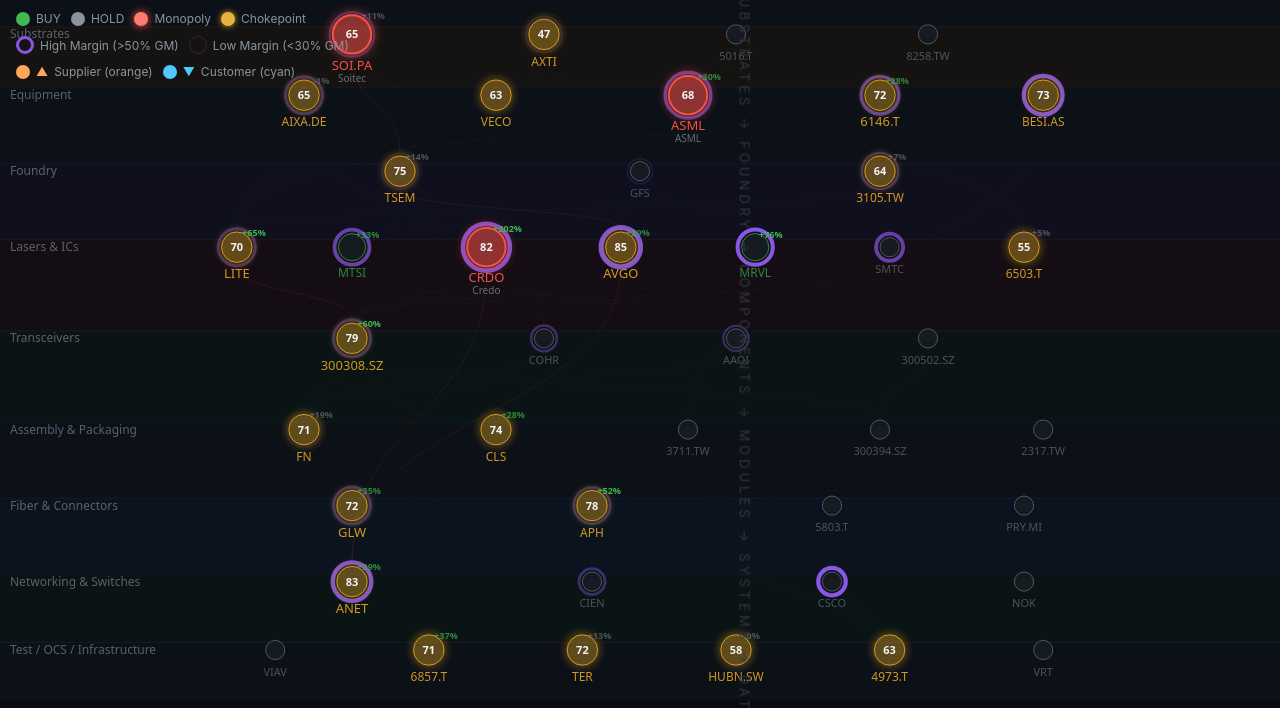
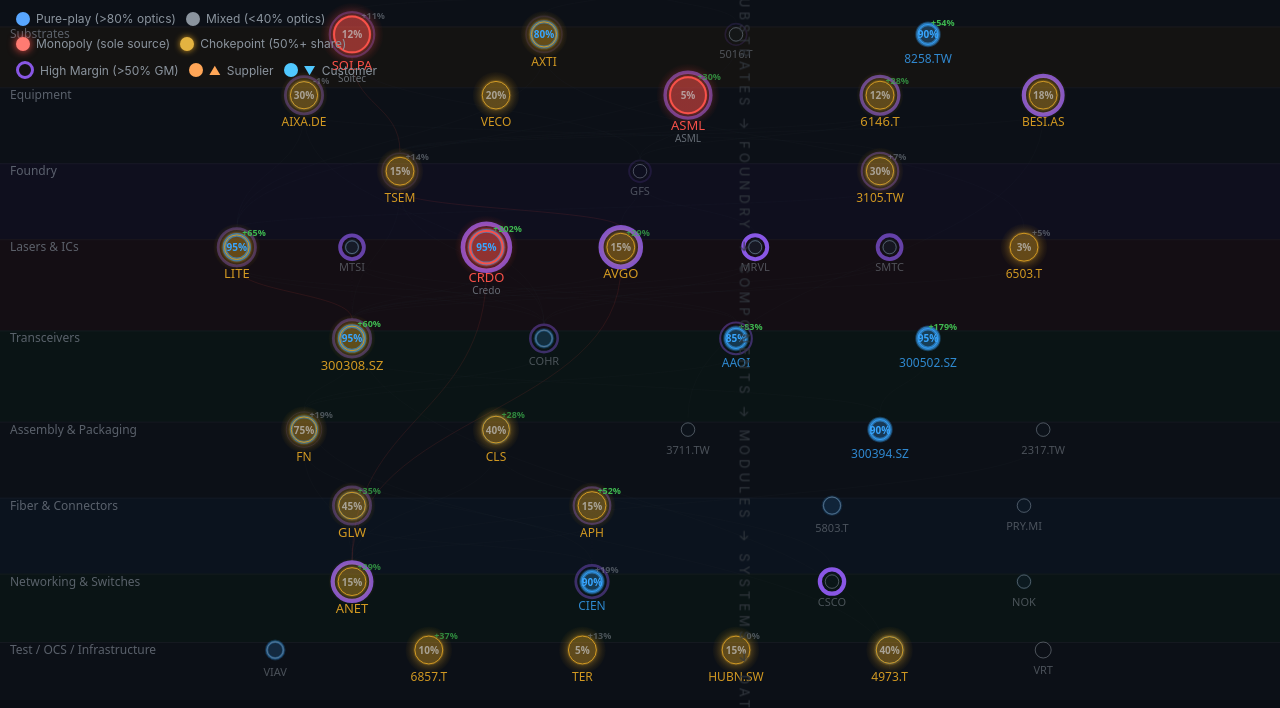
Before and after one commit to timlihk/Investing, a plain HTML site: page ai-photonics/chokepoint-map.html in a window 1280 px wide. Shown: the part 92-800 px from the top of the page. Drawn offline with Linux system fonts and the light colour scheme.

Commit message:
major: optics purity % replaces verdict scores. Pure-play vs conglomerate instantly visible.

```diff
--- a/ai-photonics/chokepoint-map.html
+++ b/ai-photonics/chokepoint-map.html
@@ -43,14 +43,13 @@ canvas{display:block}
   <h1>AI Photonics Chokepoint Map</h1>
   <p><b style="color:#ff7b72">Red</b> = monopoly (sole source). <b style="color:#e3b341">Gold</b> = chokepoint. <b style="color:#bc8cff">Purple ring</b> = gross margin (thicker = higher). Hover to trace supply chains.</p>
   <div class="legend">
-    <div class="legend-item"><div class="legend-dot" style="background:#3fb950"></div>BUY</div>
-    <div class="legend-item"><div class="legend-dot" style="background:#8b949e"></div>HOLD</div>
-    <div class="legend-item"><div class="legend-dot" style="background:#ff7b72;box-shadow:0 0 8px #f85149"></div>Monopoly</div>
-    <div class="legend-item"><div class="legend-dot" style="background:#e3b341;box-shadow:0 0 6px #d29922"></div>Chokepoint</div>
+    <div class="legend-item"><div class="legend-dot" style="background:#58a6ff"></div>Pure-play (&gt;80% optics)</div>
+    <div class="legend-item"><div class="legend-dot" style="background:#8b949e"></div>Mixed (&lt;40% optics)</div>
+    <div class="legend-item"><div class="legend-dot" style="background:#ff7b72;box-shadow:0 0 8px #f85149"></div>Monopoly (sole source)</div>
+    <div class="legend-item"><div class="legend-dot" style="background:#e3b341;box-shadow:0 0 6px #d29922"></div>Chokepoint (50%+ share)</div>
     <div class="legend-item"><div class="legend-ring" style="border-color:#8957e5"></div>High Margin (&gt;50% GM)</div>
-    <div class="legend-item"><div class="legend-ring" style="border-color:#8957e540;border-width:1px"></div>Low Margin (&lt;30% GM)</div>
-    <div class="legend-item"><div class="legend-dot" style="background:#ffa657"></div><span style="color:#ffa657">&#9650;</span> Supplier (orange)</div>
-    <div class="legend-item"><div class="legend-dot" style="background:#50c8ff"></div><span style="color:#50c8ff">&#9660;</span> Customer (cyan)</div>
+    <div class="legend-item"><div class="legend-dot" style="background:#ffa657"></div><span style="color:#ffa657">&#9650;</span> Supplier</div>
+    <div class="legend-item"><div class="legend-dot" style="background:#50c8ff"></div><span style="color:#50c8ff">&#9660;</span> Customer</div>
   </div>
 </div>
 <div id="mode-toggle">
@@ -81,105 +80,107 @@ const LAYERS=[
   {y:.95,label:"Test / OCS / Infrastructure", bg:'rgba(139,148,158,.04)'}
 ];
 
-// addNode now includes: revGrowth (%), grossMargin (%), opMargin (%), revFwd (forward rev estimate)
+// addN params: name, ticker, layer, xFrac, chokepoint, monopoly,
+//   revGrowth(%), grossMargin(%), opMargin(%), revFwd,
+//   opticsPct (optics as % of total revenue — 100 = pure play),
+//   thesis, share, market
 function init(){
-  // revGrowth, grossMargin, opMargin — from latest earnings/IR. null = not available or not meaningful
-  //                                                                          chk  mono  growth  gm    om    revFwd
-  addN("5N Plus","VNP.TO",0,.5,61,"HOLD",false,false,                         35,  24,  null, "$520M FY26E",
-    "Refines In/Ga/Ge for all compound semi","$391M rev (+35%)","Canada");
+  //                                                              chk  mono  grw   gm   om   revFwd              opt%
+  addN("5N Plus","VNP.TO",0,.5,false,false,                       35,  24,  null,"$520M FY26E",                  30,
+    "Refines In/Ga/Ge for all compound semi. Rest is solar/other.","$391M rev (+35%)","Canada");
 
-  addN("Soitec","SOI.PA",1,.2,65,"HOLD",true,true,                            11,  32,  null, "EUR1B+ med-term",
-    "ONLY volume photonics-SOI supplier for Tower/GF/TSMC. No alternative exists.","70% SOI | SOLE SOURCE","France");
-  addN("AXT","AXTI",1,.4,47,"AVOID",true,false,                               null,24,  -15, "",
-    "60-70% InP substrates but JX/Sumitomo compete. Beijing mfg risk.","60-70% InP","US/China");
-  addN("JX Metals","5016.T",1,.6,66,"HOLD",false,false,                       null,null,null, "",
-    "Newly IPO'd Japanese InP. Non-China alternative to AXT.","40yr InP exp","Japan");
-  addN("IntelliEPI","8258.TW",1,.8,62,"HOLD",false,false,                     54,  null,null, "",
-    "Taiwan InP epiwafer + EZconn CPO. Fastest-growing TW semi #3.","53.8% growth","Taiwan");
+  addN("Soitec","SOI.PA",1,.2,true,true,                          11,  32,  null,"EUR1B+ med-term",              12,
+    "ONLY volume photonics-SOI supplier for Tower/GF/TSMC. Photonics-SOI ~EUR100M of EUR891M. Growing fast.","70% SOI | SOLE SOURCE","France");
+  addN("AXT","AXTI",1,.4,true,false,                              null,24,  -15, "",                             80,
+    "60-70% InP substrates. Mostly optical end-markets. Beijing mfg risk.","60-70% InP","US/China");
+  addN("JX Metals","5016.T",1,.6,false,false,                     15,  23,  7,  "JPY820B FY25E",                8,
+    "IPO'd Mar 2025. Rev JPY775B TTM, 23% GM. Raised FY25 guidance on AI demand. InP small but strategic.","40yr InP exp","Japan");
+  addN("IntelliEPI","8258.TW",1,.8,false,false,                   54,  null,null,"",                             90,
+    "Taiwan InP epiwafer. Primarily optical comms end-markets.","53.8% growth","Taiwan");
 
-  addN("Aixtron","AIXA.DE",2,.15,65,"HOLD",true,false,                        -1,  43,  15, "EUR520M FY26",
-    "70-90% MOCVD but Veeco is duopoly partner.","70-90% MOCVD (duopoly)","Germany");
-  addN("Veeco","VECO",2,.35,63,"HOLD",true,false,                             null,null,null, "",
-    "MOCVD duopoly #2. Lumina+ for photonics. Axcelis merger.","MOCVD #2","US");
-  addN("ASML","ASML",2,.55,68,"HOLD",true,true,                               30,  51,  35, "EUR30B+ FY26E",
-    "Only lithography supplier on earth. No alternative at any price.","100% litho | SOLE SOURCE","Netherlands");
-  addN("Disco","6146.T",2,.75,72,"HOLD",true,false,                           28,  50,  39, "JPY420B+ FY25",
-    "75% dicing but competitors exist.","75% dicing","Japan");
-  addN("Besi","BESI.AS",2,.92,73,"HOLD",true,false,                           null,64,  null,"EUR750-850M FY26E",
-    "42% die-attach + hybrid bonding pioneer. Orders +105% Q4.","42% die-attach","Netherlands");
+  addN("Aixtron","AIXA.DE",2,.15,true,false,                      -1,  43,  15, "EUR520M FY26",                 30,
+    "70-90% MOCVD. Optoelectronics ~30% of revenue, rest is power/SiC.","70-90% MOCVD (duopoly)","Germany");
+  addN("Veeco","VECO",2,.35,true,false,                            null,null,null,"",                            20,
+    "MOCVD duopoly #2. Photonics MOCVD is one of several segments.","MOCVD #2","US");
+  addN("ASML","ASML",2,.55,true,true,                              30,  51,  35, "EUR30B+ FY26E",               5,
+    "Only lithography supplier. SiPh uses DUV but is tiny fraction of total.","100% litho | SOLE SOURCE","Netherlands");
+  addN("Disco","6146.T",2,.75,true,false,                          28,  50,  39, "JPY420B+ FY25",               12,
+    "75% dicing. SiPh is small fraction of all chip dicing volumes.","75% dicing","Japan");
+  addN("Besi","BESI.AS",2,.92,true,false,                          null,64,  null,"EUR750-850M FY26E",          18,
+    "42% die-attach. Photonics bonding growing but still minority.","42% die-attach","Netherlands");
 
-  addN("Tower Semi","TSEM",3,.25,75,"BUY",true,false,                         14,  23,  12, "$2.0B FY26E",
-    "85% SiPh foundry. 5x expansion. Margins expanding 23%→40%.","85% SiPh (eroding)","Israel/US");
-  addN("GlobalFoundries","GFS",3,.5,62,"HOLD",false,false,                    0,   27,  null,"$6.8B FY26E",
-    "#2 SiPh. AMF acquired. China-free.","#2 SiPh","US");
-  addN("WIN Semi","3105.TW",3,.75,64,"HOLD",true,false,                       7,   32,  null,"",
-    "50%+ GaAs foundry for VCSELs.","50%+ GaAs","Taiwan");
+  addN("Tower Semi","TSEM",3,.25,true,false,                       14,  23,  12, "$2.0B FY26E",                 15,
+    "85% SiPh foundry. SiPh $228M of $1.57B (15%). 5x expansion → 35%+ by 2028.","85% SiPh (eroding)","Israel/US");
+  addN("GlobalFoundries","GFS",3,.5,false,false,                   0,   27,  null,"$6.8B FY26E",                3,
+    "#2 SiPh. $200M SiPh of ~$6.5B total. Growing to $1B by decade-end.","#2 SiPh","US");
+  addN("WIN Semi","3105.TW",3,.75,true,false,                      7,   32,  null,"",                           30,
+    "50%+ GaAs foundry. ~30% is optical/VCSEL, rest is RF/mobile.","50%+ GaAs","Taiwan");
 
-  addN("Lumentum","LITE",4,.08,70,"HOLD",true,false,                          65,  43,  31, "$3.2B+ FY26E",
-    "50-60% high-end EML. NVIDIA $2B. $2B/qtr target.","50-60% EML","US");
-  addN("MACOM","MTSI",4,.2,76,"BUY",false,false,                              33,  57,  25, "$1.35B FY26E",
-    "Analog IC in every transceiver. Raised growth to 35-40%.","57% GM, DC+48%","US");
-  addN("Credo","CRDO",4,.34,82,"BUY",true,true,                               202, 69,  45, "$960M FY26E",
-    "88% AEC. Invented category. 68.5% GM. Pulled back 53%.","88% AEC | SOLE SOURCE","US");
-  addN("Broadcom","AVGO",4,.48,85,"BUY",true,false,                           29,  76,  45, "$80B FY26E",
-    "~90% switch ASIC. Taurus DSP. 68% EBITDA. $162B backlog.","~90% switch ASIC (eroding)","US");
-  addN("Marvell","MRVL",4,.62,79,"BUY",false,false,                           76,  60,  36, "$9B FY27E",
-    "Celestial AI + Ara DSP + 50+ custom programs.","$3.25B Celestial","US");
-  addN("Semtech","SMTC",4,.76,70,"HOLD",false,false,                          16,  58,  19, "$1.3B FY27E",
-    "LPO disruptor. FiberEdge TIA. DC +50%.","LPO architecture","US");
-  addN("Mitsubishi","6503.T",4,.9,55,"HOLD",true,false,                       5,   null,null,"",
-    "50% total EML volume. Conglomerate.","50% EML","Japan");
+  addN("Lumentum","LITE",4,.08,true,false,                         65,  43,  31, "$3.2B+ FY26E",                95,
+    "50-60% high-end EML. NVIDIA $2B. Nearly pure-play optical.","50-60% EML","US");
+  addN("MACOM","MTSI",4,.2,false,false,                            33,  57,  25, "$1.35B FY26E",                30,
+    "Data center ~30% of rev. Rest is defense + telecom.","57% GM, DC+48%","US");
+  addN("Credo","CRDO",4,.34,true,true,                             202, 69,  45, "$960M FY26E",                 95,
+    "88% AEC. Nearly all revenue from DC connectivity.","88% AEC | SOLE SOURCE","US");
+  addN("Broadcom","AVGO",4,.48,true,false,                         29,  76,  45, "$80B FY26E",                  15,
+    "Optical DSP + SiPh is ~15% of semi rev. Rest is XPU, software, etc.","~90% switch ASIC (eroding)","US");
+  addN("Marvell","MRVL",4,.62,false,false,                         76,  60,  36, "$9B FY27E",                   25,
+    "Optical DSP ~25% of DC rev. Rest is custom silicon, storage, networking.","$3.25B Celestial","US");
+  addN("Semtech","SMTC",4,.76,false,false,                         16,  58,  19, "$1.3B FY27E",                 20,
+    "Signal integrity (optical TIA/CDR) ~20%. Rest is LoRa IoT.","LPO architecture","US");
+  addN("Mitsubishi","6503.T",4,.9,true,false,                      5,   null,null,"",                           3,
+    "50% total EML volume but EML is tiny part of JPY5.5T conglomerate.","50% EML","Japan");
 
-  addN("Innolight","300308.SZ",5,.2,79,"BUY",true,false,                      60,  43,  28, "CNY55-60B FY26E",
-    "World #1 transceiver. 50%+ NVIDIA. 43% GM.","50%+ NVIDIA","China");
-  addN("Coherent","COHR",5,.4,65,"HOLD",false,false,                          17,  39,  5,  "$7B+ FY26E",
-    "3 architectures. NVIDIA $2B. Thermadite.","$6.3B TTM","US");
-  addN("AAOI","AAOI",5,.6,59,"HOLD",false,false,                              83,  31,  -12,"$1B+ CY26E",
-    "US mfg. Zero debt. $200M+ 1.6T order. 3.5x DC rev.","US manufacturing","US");
-  addN("Eoptolink","300502.SZ",5,.8,68,"HOLD",false,false,                    179, null,null,"",
-    "China #2. +179% growth.","$50B cap","China");
+  addN("Innolight","300308.SZ",5,.2,true,false,                    60,  43,  28, "CNY55-60B FY26E",             95,
+    "Pure-play optical transceivers. Nearly all revenue from DC optics.","50%+ NVIDIA","China");
+  addN("Coherent","COHR",5,.4,false,false,                         17,  39,  5,  "$7B+ FY26E",                  58,
+    "Networking ~58% of rev. Rest is lasers + materials.","$6.3B TTM","US");
+  addN("AAOI","AAOI",5,.6,false,false,                             83,  31,  -12,"$1B+ CY26E",                 85,
+    "Primarily optical transceivers + CATV optical products.","US manufacturing","US");
+  addN("Eoptolink","300502.SZ",5,.8,false,false,                   179, null,null,"",                           95,
+    "Pure-play optical transceiver maker.","$50B cap","China");
 
-  addN("Fabrinet","FN",6,.15,71,"HOLD",true,false,                            19,  12,  11, "$5B+ FY27E",
-    "NVIDIA sole-source 1.6T. $961M cash, zero debt.","NVIDIA sole-src","Thailand");
-  addN("Celestica","CLS",6,.35,74,"HOLD",true,false,                          28,  null,null,"$17B FY26E",
-    "55% custom switch mfg. $17B FY26. 0.7x sales.","55% custom sw","Canada");
-  addN("ASE","3711.TW",6,.55,70,"HOLD",false,false,                           null,null,null,"$21B+ FY26E",
-    "#1 OSAT. SiPh packaging. Lightmatter CPO.","#1 OSAT","Taiwan");
-  addN("TFC Optical","300394.SZ",6,.75,64,"HOLD",false,false,                 null,null,null,"",
-    "Chinese Fabrinet. OSA packaging bridge.","$35B cap","China");
-  addN("Foxconn","2317.TW",6,.92,62,"HOLD",false,false,                       22,  null,null,"NT$9T+ FY26E",
-    "World's largest AI server maker. $248B.","$248B rev","Taiwan");
+  addN("Fabrinet","FN",6,.15,true,false,                           19,  12,  11, "$5B+ FY27E",                  75,
+    "~75% of revenue from optical assembly. Rest is automotive/industrial.","NVIDIA sole-src","Thailand");
+  addN("Celestica","CLS",6,.35,true,false,                         28,  null,null,"$17B FY26E",                 40,
+    "CCS ~75% of rev but includes compute + networking, not just optical.","55% custom sw","Canada");
+  addN("ASE","3711.TW",6,.55,false,false,                          null,null,null,"$21B+ FY26E",                5,
+    "SiPh packaging is new. $300-400M of $20B+ total.","#1 OSAT","Taiwan");
+  addN("TFC Optical","300394.SZ",6,.75,false,false,                 null,null,null,"",                           90,
+    "Primarily optical sub-assembly and packaging.","$35B cap","China");
+  addN("Foxconn","2317.TW",6,.92,false,false,                      22,  null,null,"NT$9T+ FY26E",              5,
+    "Optical is tiny part of $248B server/electronics empire.","$248B rev","Taiwan");
 
-  addN("Corning","GLW",7,.2,72,"HOLD",true,false,                             35,  42,  20, "$8B optical FY26E",
-    "Fiber backbone. $6.3B optical. Meta $6B deal.",">50% NA fiber","US");
-  addN("Amphenol","APH",7,.45,78,"BUY",true,false,                            52,  33,  28, "$28-30B FY26E",
-    "33% AI DC connector share. $23.1B +52%.","33% AI DC conn","US");
-  addN("Fujikura","5803.T",7,.7,68,"HOLD",false,false,                        7,   null,16, "",
-    "Japanese Corning. +160% in 2025. 3x US output.","3x US output","Japan");
-  addN("Prysmian","PRY.MI",7,.9,60,"HOLD",false,false,                        null,null,null,"",
-    "Hollow-core fiber 50% faster. Long-term.","HCF 50% faster","Italy");
+  addN("Corning","GLW",7,.2,true,false,                            35,  42,  20, "$8B optical FY26E",           45,
+    "Optical Comms $6.3B of ~$14B total. Rest is display, specialty glass.",">50% NA fiber","US");
+  addN("Amphenol","APH",7,.45,true,false,                          52,  33,  28, "$28-30B FY26E",               15,
+    "Comms Solutions $3.4B of $23B. Rest is auto, defense, industrial.","33% AI DC conn","US");
+  addN("Fujikura","5803.T",7,.7,false,false,                       7,   null,16, "",                            40,
+    "Telecom systems ~40% of revenue. Rest is auto, electronics, power.","3x US output","Japan");
+  addN("Prysmian","PRY.MI",7,.9,false,false,                       null,null,null,"",                           10,
+    "Fiber is ~10%. Primarily a power cable company (EUR15B).","HCF 50% faster","Italy");
 
-  addN("Arista","ANET",8,.2,83,"BUY",true,false,                              29,  64,  43, "$11.25B FY26E",
-    "Demand signal. 64% GM. $10.7B cash. AI rev +100%.","40%+ 800G","US");
-  addN("Ciena","CIEN",8,.45,69,"HOLD",false,false,                            19,  42,  8,  "$5.9B FY26E",
-    "WaveLogic 6. $5B backlog. Margin expanding to 17%.","$5B backlog","US");
-  addN("Cisco","CSCO",8,.7,68,"HOLD",false,false,                             7,   64,  30, "",
-    "$5B AI orders. Acacia ~50% coherent. Silicon One.","Acacia ~50%","US");
-  addN("Nokia","NOK",8,.9,60,"HOLD",false,false,                              3,   null,null,"EUR20B FY26E",
-    "Infinera InP + Nokia SiPh. 70% TCO reduction.","~20% optical","Finland");
+  addN("Arista","ANET",8,.2,true,false,                            29,  64,  43, "$11.25B FY26E",               15,
+    "Consumes transceivers but is a switch company. Optical is cost input not revenue.","40%+ 800G","US");
+  addN("Ciena","CIEN",8,.45,false,false,                           19,  42,  8,  "$5.9B FY26E",                 90,
+    "Nearly pure-play optical networking. ~90% from optical systems.","$5B backlog","US");
+  addN("Cisco","CSCO",8,.7,false,false,                            7,   64,  30, "",                            5,
+    "Acacia optical is ~5% of $60B+ total. Enterprise/security dominant.","Acacia ~50%","US");
+  addN("Nokia","NOK",8,.9,false,false,                              3,   null,null,"EUR20B FY26E",              17,
+    "Optical ~EUR3.4B of EUR20B. Rest is mobile networks, IP routing.","~20% optical","Finland");
 
-  addN("VIAV","VIAV",9,.12,69,"HOLD",false,false,                             36,  null,19, "$1.5B FY26E",
-    "Cheapest AI photonics at 5x sales. 19.3% OPM.","$1.24B +36%","US");
-  addN("Advantest","6857.T",9,.28,71,"HOLD",true,false,                        37,  null,40, "JPY1.4T FY26E",
-    "ASML of testing. V93000 SiPh. 30-40% growth.","ATE duopoly","Japan");
-  addN("Teradyne","TER",9,.44,72,"HOLD",true,false,                           13,  null,null,"$4.5B+ FY26E",
-    "ATE #2. Quantifi Photonics PIC testing.","AI 70% rev","US");
-  addN("Huber+Suhner","HUBN.SW",9,.6,58,"HOLD",true,false,                    0,   null,null,"",
-    "Polatis OCS. Market $2.5B by 2029.","OCS leader","Switzerland");
-  addN("Japan Pure Chem","4973.T",9,.76,63,"HOLD",true,false,                 null,null,11, "",
-    "50% gold plating. 52 employees. 2.1x sales. 4.17% yield.","50% gold plating","Japan");
-  addN("Vertiv","VRT",9,.92,72,"HOLD",false,false,                            28,  null,null,"$13.5B FY26E",
-    "$15B backlog. NVIDIA cooling. +252% orders.","$15B backlog","US");
+  addN("VIAV","VIAV",9,.12,false,false,                            36,  null,19, "$1.5B FY26E",                 60,
+    "NSE (network test) ~60% of revenue. OSP (anti-counterfeiting) is non-optical.","$1.24B +36%","US");
+  addN("Advantest","6857.T",9,.28,true,false,                       37,  null,40, "JPY1.4T FY26E",              10,
+    "SiPh test is new via V93000. ~10% of ATE business today.","ATE duopoly","Japan");
+  addN("Teradyne","TER",9,.44,true,false,                          13,  null,null,"$4.5B+ FY26E",               5,
+    "Quantifi PIC testing just acquired. Tiny fraction of $3.2B today.","AI 70% rev","US");
+  addN("Huber+Suhner","HUBN.SW",9,.6,true,false,                   0,   null,null,"",                           15,
+    "Polatis OCS is ~15% of revenue. Rest is RF, fiber, industrial.","OCS leader","Switzerland");
+  addN("Japan Pure Chem","4973.T",9,.76,true,false,                 null,null,11, "",                            40,
+    "Gold plating for optical connectors/PCBs ~40%. Rest is connector/industrial.","50% gold plating","Japan");
+  addN("Vertiv","VRT",9,.92,false,false,                            28,  null,null,"$13.5B FY26E",              0,
+    "Cooling/power infrastructure. 0% optical revenue. AI demand signal only.","$15B backlog","US");
 
   // EDGES
   addEdge("VNP.TO","SOI.PA"); addEdge("VNP.TO","AXTI"); addEdge("VNP.TO","5016.T");
@@ -203,12 +204,11 @@ function init(){
   addEdge("4973.T","300308.SZ"); addEdge("4973.T","FN");
 }
 
-function addN(name,ticker,layer,xFrac,score,verdict,chokepoint,monopoly,revGrowth,grossMargin,opMargin,revFwd,thesis,share,market){
+function addN(name,ticker,layer,xFrac,chokepoint,monopoly,revGrowth,grossMargin,opMargin,revFwd,opticsPct,thesis,share,market){
   const ly=LAYERS[layer];
-  // "golden path" = chokepoint + GM>40% + growth>20%
   const golden=chokepoint && grossMargin!==null && grossMargin>=40 && revGrowth!==null && revGrowth>=20;
-  nodes.push({name,ticker,layer,xFrac,yFrac:ly.y,score,verdict,chokepoint,monopoly,
-    revGrowth,grossMargin,opMargin,revFwd,thesis,share,market,golden,
+  nodes.push({name,ticker,layer,xFrac,yFrac:ly.y,chokepoint,monopoly,
+    revGrowth,grossMargin,opMargin,revFwd,opticsPct,thesis,share,market,golden,
     x:0,y:0,r:0});
 }
 function addEdge(from,to,critical){edges.push({from,to,critical:!!critical})}
@@ -219,7 +219,7 @@ function layout(){
   nodes.forEach(n=>{
     n.x=pad+n.xFrac*w;
     n.y=20+n.yFrac*h;
-    const base=n.monopoly?24:n.chokepoint?19:n.verdict==='BUY'?17:12;
+    const base=n.monopoly?24:n.chokepoint?19:(n.opticsPct>=80?16:n.opticsPct>=40?13:10);
     n.r=base*Math.min(canvas.width/1600,1.2);
   });
 }
@@ -330,9 +330,9 @@ function draw(){
     let alpha=dim?.12:1;
 
     // In view modes, dim non-qualifying nodes
-    if(viewMode==='golden'&&!n.golden&&!hoveredNode) alpha=.2;
-    if(viewMode==='margin'&&(n.grossMargin===null||n.grossMargin<30)&&!hoveredNode) alpha=.15;
-    if(viewMode==='growth'&&(n.revGrowth===null||n.revGrowth<20)&&!hoveredNode) alpha=.15;
+    if(viewMode==='golden'&&!n.golden&&!hoveredNode) alpha=.15;
+    if(viewMode==='margin'&&(n.grossMargin===null||n.grossMargin<30)&&!hoveredNode) alpha=.12;
+    if(viewMode==='growth'&&(n.revGrowth===null||n.revGrowth<20)&&!hoveredNode) alpha=.12;
 
     // Margin ring (purple arc, thickness = gross margin)
     if(n.grossMargin!==null && alpha>.15){
@@ -363,26 +363,38 @@ function draw(){
       ctx.fillStyle=g;ctx.fill();
     }
 
-    // Node fill
+    // Node fill — opacity based on optics purity
     ctx.beginPath();ctx.arc(n.x,n.y,n.r,0,Math.PI*2);
+    const purity=n.opticsPct/100; // 0-1
     let fillC;
     if(viewMode==='margin') fillC=n.grossMargin!==null?gmColor(n.grossMargin,alpha*.4):`rgba(22,27,34,${alpha})`;
     else if(viewMode==='growth') fillC=growthHeat(n.revGrowth,alpha*.4);
-    else fillC=n.monopoly?`rgba(248,81,73,${alpha*.3})`:n.chokepoint?`rgba(210,153,34,${alpha*.2})`:(n.golden&&viewMode==='golden')?`rgba(137,87,229,${alpha*.3})`:`rgba(22,27,34,${alpha})`;
+    else if(n.monopoly) fillC=`rgba(248,81,73,${alpha*.3})`;
+    else if(n.chokepoint) fillC=`rgba(210,153,34,${alpha*.2})`;
+    else if(n.golden&&viewMode==='golden') fillC=`rgba(137,87,229,${alpha*.3})`;
+    else fillC=`rgba(56,166,255,${alpha*purity*.3})`;  // blue tint scaled by optics purity
     ctx.fillStyle=fillC;ctx.fill();
+
+    // Optics purity ring (cyan, inner ring — thicker = more pure-play)
+    if(n.opticsPct>0 && alpha>.15){
+      const pRing=Math.max(.5,n.opticsPct/25);
+      ctx.beginPath();ctx.arc(n.x,n.y,n.r-pRing/2-1,0,Math.PI*2);
+      ctx.strokeStyle=`rgba(56,166,255,${alpha*(n.opticsPct/100)*.6})`;
+      ctx.lineWidth=pRing;ctx.stroke();
+    }
 
     // Node stroke
     const getStroke=()=>{
       if(viewMode==='golden'&&n.golden) return `rgba(137,87,229,${alpha})`;
       if(n.monopoly) return `rgba(248,81,73,${alpha})`;
       if(n.chokepoint) return `rgba(210,153,34,${alpha})`;
-      if(n.verdict==='BUY') return `rgba(63,185,80,${alpha*.7})`;
+      if(n.opticsPct>=80) return `rgba(56,166,255,${alpha*.8})`;
       return `rgba(139,148,158,${alpha*.5})`;
     };
     ctx.strokeStyle=getStroke();ctx.lineWidth=isHov?3:(n.monopoly||n.golden&&viewMode==='golden')?2:1;ctx.stroke();
 
     // Ticker label
-    const fs=n.monopoly||n.golden?13:n.chokepoint?12:n.verdict==='BUY'?12:11;
+    const fs=n.monopoly||n.golden?13:n.chokepoint?12:n.opticsPct>=80?12:11;
     ctx.font=`${isHov?'bold ':''}${fs}px system-ui`;
     ctx.fillStyle=getStroke();ctx.textAlign='center';
     ctx.fillText(n.ticker,n.x,n.y+n.r+16);
@@ -390,8 +402,12 @@ function draw(){
     // Name below
     if(n.r>=16&&alpha>.2){ctx.font='10px system-ui';ctx.fillStyle=`rgba(139,148,158,${alpha*.7})`;ctx.fillText(n.name,n.x,n.y+n.r+28);}
 
-    // Score inside
-    if(n.r>=14&&alpha>.2){ctx.font='bold 11px system-ui';ctx.fillStyle=`rgba(240,246,252,${alpha})`;ctx.fillText(n.score,n.x,n.y+4);}
+    // Optics % inside node (replaces score)
+    if(n.r>=12&&alpha>.2){
+      ctx.font='bold 10px system-ui';
+      ctx.fillStyle=n.opticsPct>=80?`rgba(56,166,255,${alpha})`:`rgba(200,200,200,${alpha*.7})`;
+      ctx.fillText(n.opticsPct+'%',n.x,n.y+4);
+    }
 
     // Growth badge (top-right of node)
     if(n.revGrowth!==null&&n.r>=12&&alpha>.2){
@@ -412,8 +428,9 @@ function handleMove(e){
   hoveredNode=found;
   canvas.style.cursor=found?'pointer':'default';
   if(found){
-    const vt=found.verdict==='BUY'?'tag-buy':found.verdict==='AVOID'?'tag-avoid':'tag-hold';
-    let tags=`<span class="tag ${vt}">${found.verdict} ${found.score}/100</span>`;
+    // Purity tag
+    const purityColor=found.opticsPct>=80?'#58a6ff':found.opticsPct>=40?'#8b949e':'#484f58';
+    let tags=`<span class="tag" style="background:${purityColor}20;color:${purityColor};border:1px solid ${purityColor}">${found.opticsPct}% optics</span>`;
     if(found.monopoly) tags+='<span class="tag tag-mono">MONOPOLY</span>';
     else if(found.chokepoint) tags+='<span class="tag tag-choke">CHOKEPOINT</span>';
     if(found.golden) tags+='<span class="tag tag-golden">GOLDEN PATH</span>';
```
